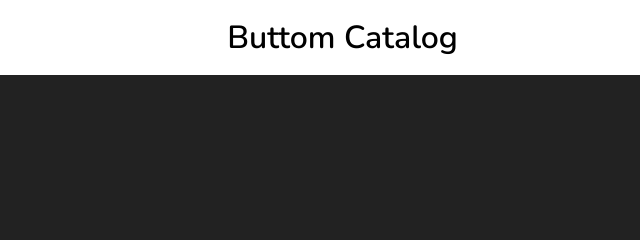
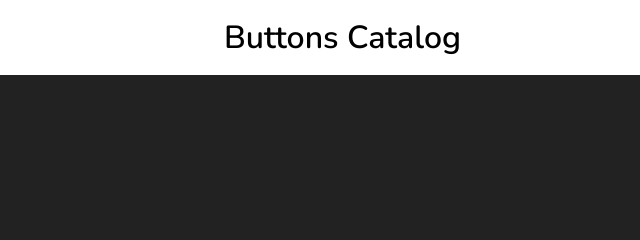
Before and after one commit to Rhogger/Buttons-Catalog, a plain HTML site: page index.html in a window 1280 px wide. Shown: the top 240 px of the page, 292-932 px from the left. Drawn offline with nearby package versions, Linux system fonts and the light colour scheme.

Commit message:
Fixing the title(h1)

```diff
--- a/index.html
+++ b/index.html
@@ -23,7 +23,7 @@
 <body onselectstart="return false">
   <header>
     <a></a>
-    <h1>Buttom Catalog</h1>
+    <h1>Buttons Catalog</h1>
 
     <a href="https://github.com/Rhogger" target="_blank">
       <i class="devicon-github-original colored"></i>
```
